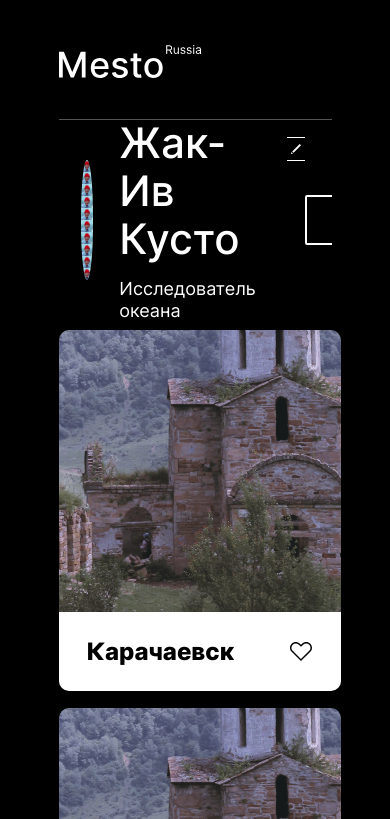
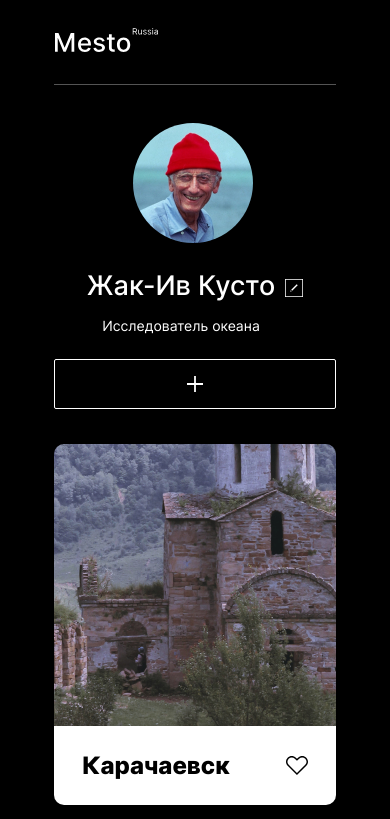
Before and after one commit to yuliakovylina/mesto-praktikum, a plain HTML site: page index.html in a window 390 px wide. Shown: the top 819 px of the page. Drawn offline with Linux system fonts and the light colour scheme.

Commit message:
сделать адаптив на 320 и необходимые брейкпоинты

```diff
--- a/blocks/body/body.css
+++ b/blocks/body/body.css
@@ -3,3 +3,9 @@
     padding: 45px 15% 60px;
     font-family: Inter, Arial,  sans-serif;
 }
+
+@media screen and (min-width: 320px) and (max-width: 829px) {
+    .body {
+        padding: 28px 0;
+    }
+}
--- a/blocks/container/container.css
+++ b/blocks/container/container.css
@@ -2,3 +2,9 @@
     max-width: 880px;
     margin: 0 auto;
 }
+
+@media screen and (min-width: 320px) and (max-width: 829px) {
+    .container {
+        max-width: 282px;
+    }
+}
--- a/blocks/header/header.css
+++ b/blocks/header/header.css
@@ -4,3 +4,10 @@
     border-bottom: 1px solid #545454;
     margin-bottom: 40px;
 }
+
+@media screen and (min-width: 320px) and (max-width: 829px) {
+    .header {
+        height: 56px;
+        margin-bottom: 38px;
+    }
+}
--- a/blocks/header/logo/logo.css
+++ b/blocks/header/logo/logo.css
@@ -4,4 +4,12 @@
     background-image: url(../../../images/logo.svg);
     background-size: contain;
     background-position: center;
+    background-repeat: no-repeat;
 }
+
+@media screen and (min-width: 320px) and (max-width: 829px) {
+    .logo {
+        width: 104px;
+        height: 24px;
+    }
+}
--- a/blocks/main/cards/card/__top/card__top.css
+++ b/blocks/main/cards/card/__top/card__top.css
@@ -3,4 +3,5 @@
     height: 282px;
     background: url("../../../../../images/kirill-pershin-1088404-unsplash.jpg");
     background-position: center;
+    background-repeat: no-repeat;
 }
--- a/blocks/main/cards/cards.css
+++ b/blocks/main/cards/cards.css
@@ -2,7 +2,13 @@
 .cards {
     display: grid;
     max-width: 880px;
-    /*min-height: 744px;*/
     grid-template-columns: repeat(auto-fit, 282px);
     gap: 17px 17px;
+    margin: 0 auto;
 }
+
+@media screen and (max-width: 1259px) {
+    .cards {
+        max-width: 582px;
+    }
+}
--- a/blocks/main/profile/__avatar/profile__avatar.css
+++ b/blocks/main/profile/__avatar/profile__avatar.css
@@ -3,6 +3,7 @@
     height: 120px;
     background-image: url("../../../../images/avatar.png");
     background-size: contain;
+    background-repeat: no-repeat;
     border-radius: 50%;
     margin-left: 22px;
     margin-right: 26px;
--- a/blocks/main/profile/__info-subtitle/profile__info-subtitle.css
+++ b/blocks/main/profile/__info-subtitle/profile__info-subtitle.css
@@ -4,3 +4,15 @@
     line-height: 22px;
     color: white;
 }
+@media screen and (max-width: 1259px) {
+    .profile__info-subtitle {
+        text-align: center;
+    }
+}
+
+@media screen and (min-width: 320px) and (max-width: 829px){
+    .profile__info-subtitle {
+        font-size: 14px;
+        line-height: 17px;
+    }
+}
--- a/blocks/main/profile/__info-text/profile__info-text.css
+++ b/blocks/main/profile/__info-text/profile__info-text.css
@@ -1,3 +1,9 @@
 .profile__info-text {
     margin-right: 25px;
 }
+
+@media screen and (min-width: 320px) and (max-width: 829px) {
+    .profile__info-text {
+        margin-right: 10px;
+    }
+}
--- a/blocks/main/profile/__info-title/profile__info-title.css
+++ b/blocks/main/profile/__info-title/profile__info-title.css
@@ -5,3 +5,10 @@
     color: white;
     margin-bottom: 15px;
 }
+
+@media screen and (min-width: 320px) and (max-width: 829px){
+    .profile__info-title {
+        font-size: 27px;
+        line-height: 33px;
+    }
+}
--- a/blocks/main/profile/add-button/add-button.css
+++ b/blocks/main/profile/add-button/add-button.css
@@ -2,6 +2,24 @@
     width: 150px;
     height: 50px;
     background: url("../../../../images/add_button.svg");
+    background-repeat: no-repeat;
     margin: 0 auto;
     margin-right: 0;
 }
+
+@media screen and (max-width: 1258px) {
+    .add-button {
+        margin: 0;
+    }
+}
+
+@media screen and (min-width: 320px) and (max-width: 829px) {
+    .add-button {
+        width: 282px;
+        background: url("../../../../images/plus.svg");
+        background-repeat: no-repeat;
+        background-position: center;
+        border: 1px solid white;
+        border-radius: 2px;
+    }
+}
--- a/blocks/main/profile/edit-button/edit-button.css
+++ b/blocks/main/profile/edit-button/edit-button.css
@@ -3,5 +3,14 @@
     height: 24px;
     background: url("../../../../images/edit_button.svg");
     background-position: center;
+    background-size: contain;
     margin-top: 18px;
 }
+
+@media screen and (min-width: 320px) and (max-width: 829px){
+    .edit-button {
+        width: 18px;
+        height: 18px;
+        margin-top: 10px;
+    }
+}
--- a/blocks/main/profile/profile.css
+++ b/blocks/main/profile/profile.css
@@ -12,3 +12,12 @@
     justify-content: flex-start;
     margin-bottom: 50px;
 }
+
+@media screen and (min-width: 320px) and (max-width: 1258px){
+    .profile {
+        min-height: 286px;
+        flex-direction: column;
+        margin-bottom: 35px;
+        justify-content: space-between;
+    }
+}
```
Also changed, not shown: images/plus.svg (added).
